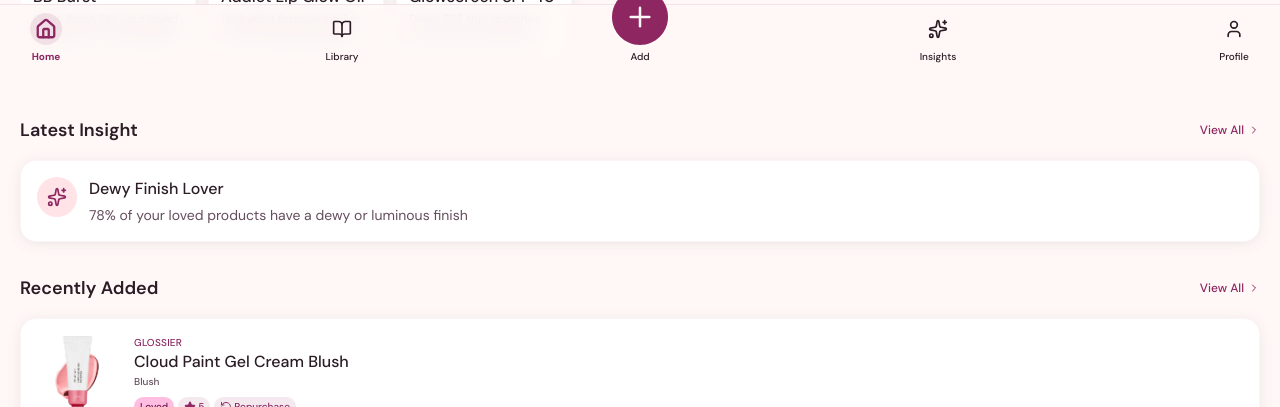
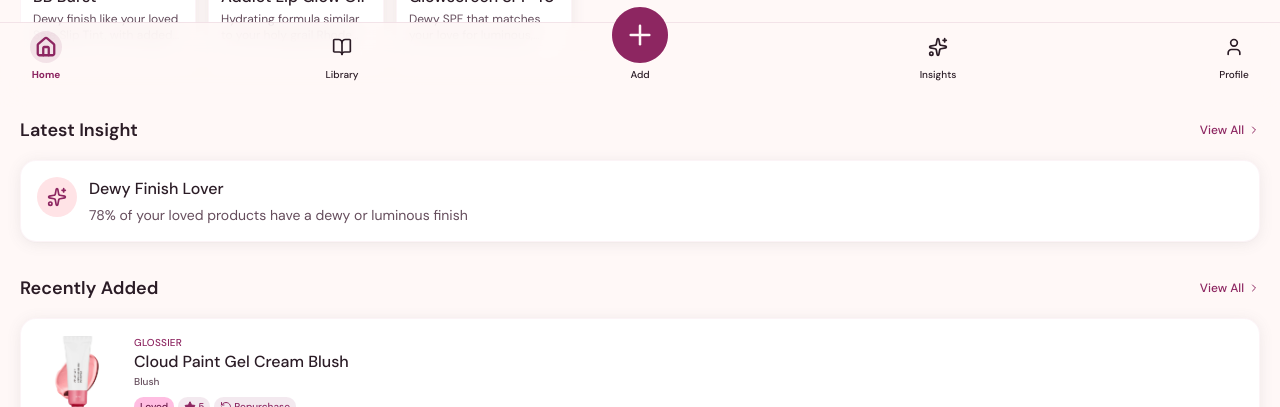
Before and after one commit to eshawalia/glow-discovery, a plain HTML site: page home.html in a window 1280 px wide. Shown: the part 693-1100 px from the top of the page. Drawn offline with Linux system fonts and the light colour scheme.

Commit message:
Update glow_discovery.css

```diff
--- a/glow_discovery.css
+++ b/glow_discovery.css
@@ -8,7 +8,7 @@
     margin: 0;
     width: 100%;
     min-height: 100%;
-    padding-bottom: 64px;
+    padding-bottom: 50px;
 }
 
 body  {
@@ -26,7 +26,7 @@
 .nav-bar {
     display: flex;
     width: 100%;
-    padding: 8px 20px 34px 20px;
+    padding: 8px 20px 24px 20px;
     flex-direction: column;
     align-items: flex-start;
     position: fixed;
@@ -39,7 +39,6 @@
 
 nav {
     display: flex;
-    padding: 0 0 8px 0;
     justify-content: space-between;
     align-items: flex-end;
     align-self: stretch;
```
